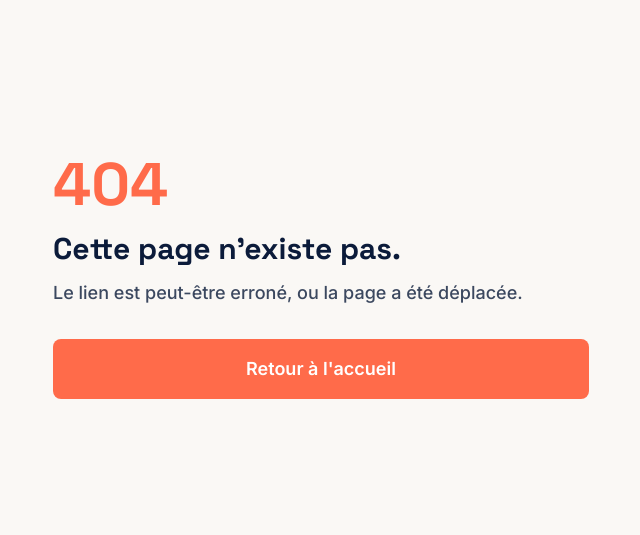
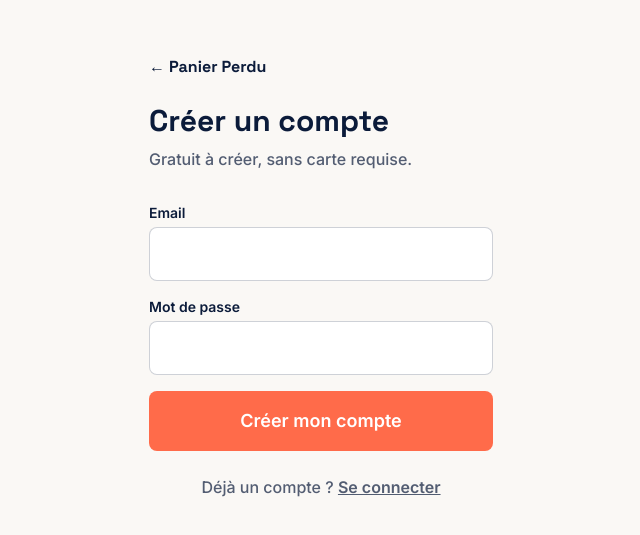
Before and after one commit to dimitraillettebatard-alt/Panier-perdu, a Next.js app: page /inscription in a window 1280 px wide. Before the commit this address had no page. Shown: the part 123-658 px from the top of the page, without its empty margins (319-959 px from the left). Built offline with nearby package versions, Linux system fonts and the light colour scheme.

Commit message:
Create page.tsx
This component handles user registration, including email and password input, error handling, and form submission.

```diff
--- /dev/null
+++ b/app/inscription/page.tsx
@@ -0,0 +1,87 @@
+"use client";
+
+import { useState } from "react";
+import { useRouter } from "next/navigation";
+import { createClient } from "@/lib/supabase/client";
+
+export default function Inscription() {
+  const router = useRouter();
+  const [email, setEmail] = useState("");
+  const [motDePasse, setMotDePasse] = useState("");
+  const [erreur, setErreur] = useState("");
+  const [chargement, setChargement] = useState(false);
+
+  async function handleSubmit(e: React.FormEvent) {
+    e.preventDefault();
+    setErreur("");
+    setChargement(true);
+
+    const supabase = createClient();
+    const { error } = await supabase.auth.signUp({
+      email,
+      password: motDePasse,
+    });
+
+    setChargement(false);
+
+    if (error) {
+      if (error.message.includes("already registered")) {
+        setErreur("Un compte existe déjà avec cet email.");
+      } else if (error.message.includes("Password")) {
+        setErreur("Le mot de passe doit faire au moins 6 caractères.");
+      } else {
+        setErreur("Une erreur est survenue. Réessayez.");
+      }
+      return;
+    }
+
+    router.push("/tableau-de-bord");
+    router.refresh();
+  }
+
+  return (
+    <main className="mx-auto flex min-h-screen max-w-sm flex-col justify-center px-5">
+      <a href="/" className="font-titre font-bold">← Panier Perdu</a>
+      <h1 className="mt-6 font-titre text-3xl font-bold">Créer un compte</h1>
+      <p className="mt-2 text-nuit/70">Gratuit à créer, sans carte requise.</p>
+
+      <form onSubmit={handleSubmit} className="mt-8 space-y-4">
+        <div>
+          <label className="block text-sm font-semibold">Email</label>
+          <input
+            type="email"
+            required
+            value={email}
+            onChange={(e) => setEmail(e.target.value)}
+            className="mt-1 w-full rounded-lg border border-nuit/20 px-4 py-3 text-lg"
+          />
+        </div>
+        <div>
+          <label className="block text-sm font-semibold">Mot de passe</label>
+          <input
+            type="password"
+            required
+            minLength={6}
+            value={motDePasse}
+            onChange={(e) => setMotDePasse(e.target.value)}
+            className="mt-1 w-full rounded-lg border border-nuit/20 px-4 py-3 text-lg"
+          />
+        </div>
+
+        {erreur && <p className="text-sm font-semibold text-corail">{erreur}</p>}
+
+        <button
+          type="submit"
+          disabled={chargement}
+          className="w-full rounded-lg bg-corail px-6 py-4 text-lg font-semibold text-white disabled:opacity-60"
+        >
+          {chargement ? "Création en cours…" : "Créer mon compte"}
+        </button>
+      </form>
+
+      <p className="mt-6 text-center text-nuit/70">
+        Déjà un compte ? <a href="/connexion" className="font-semibold underline">Se connecter</a>
+      </p>
+    </main>
+  );
+}
```
